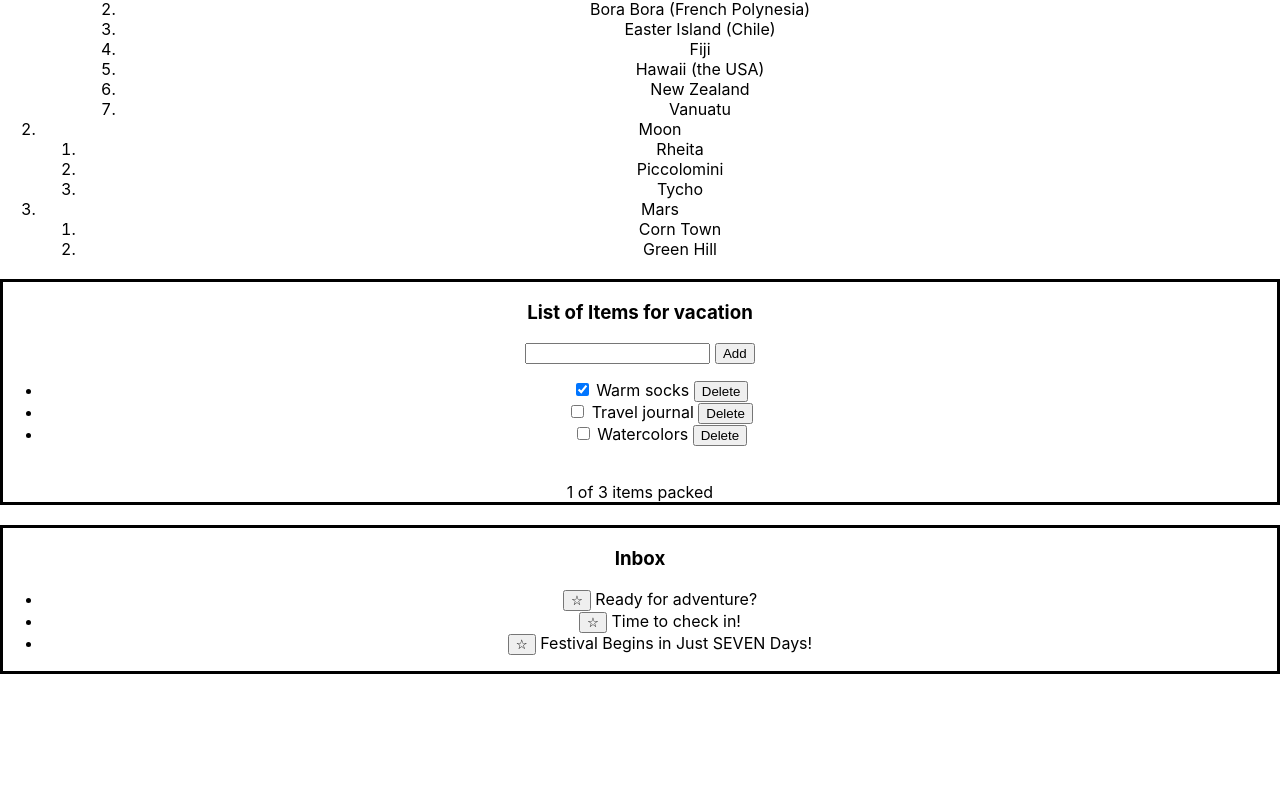
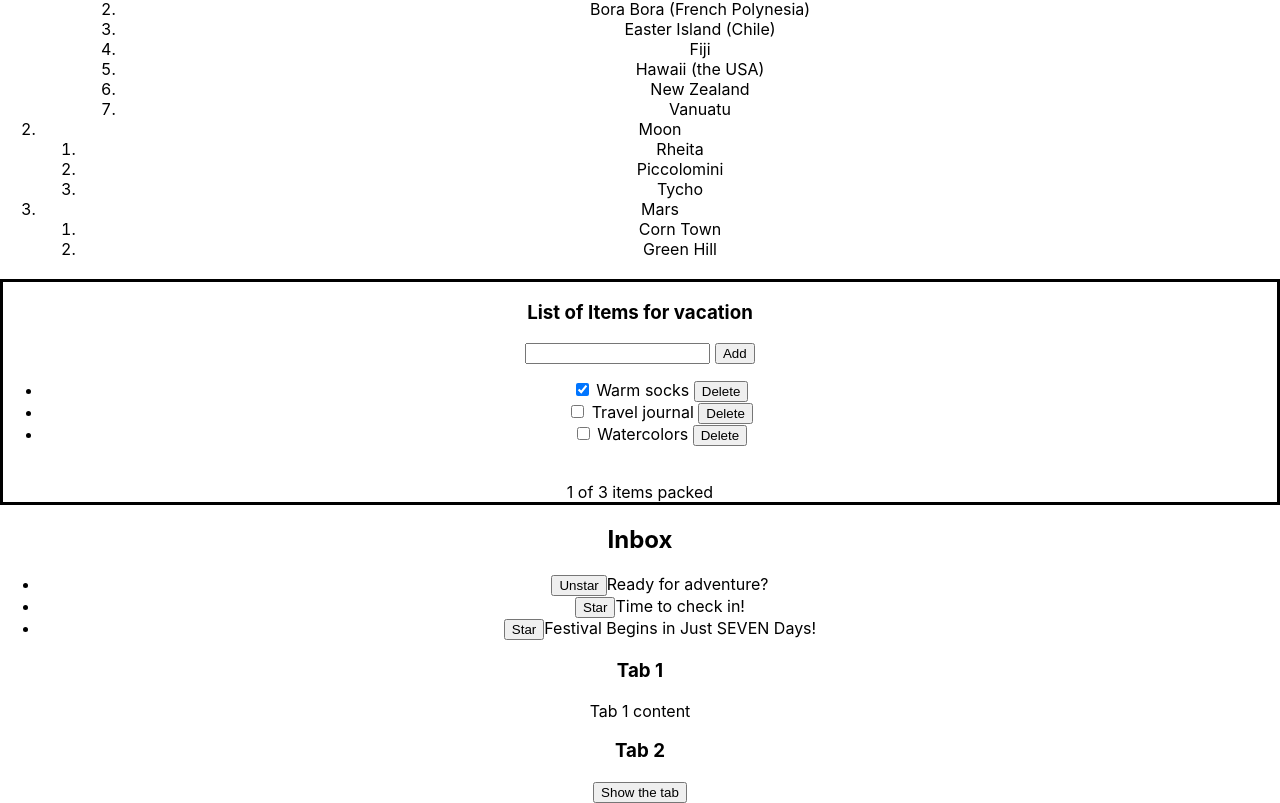
Before and after one commit to vishesh-baghel/Hotel-booking-app, a React (Create React App) app in the folder hotel-booking-app/: page / in a window 1280 px wide. Shown: the part 7119-7922 px from the top of the page. Before the commit the page ends 7793 px from the top, so only its background shows below. Built offline with nearby package versions, Linux system fonts and the light colour scheme.

Commit message:
made some components for practice

```diff
--- a/hotel-booking-app/src/App.js
+++ b/hotel-booking-app/src/App.js
@@ -1145,8 +1145,8 @@ function MailClient() {
   }
 
   return (
-    <div style={{ border: "3px solid black", marginTop: "20px" }}>
-      <h3>Inbox</h3>
+    <>
+      <h2>Inbox</h2>
       <ul>
         {letters.map((letter) => (
           <Letter
@@ -1158,7 +1158,7 @@ function MailClient() {
           />
         ))}
       </ul>
-    </div>
+    </>
   );
 }
 
@@ -1166,18 +1166,61 @@ function Letter({ letter, isHighlighted, onHover, onToggleStar }) {
   return (
     <li
       className={isHighlighted ? "highlighted" : ""}
-      onFocus={onHover(letter.id)}
-      onPointerMove={onHover(letter.id)}
+      onFocus={() => {
+        onHover(letter.id);
+      }}
+      onPointerMove={() => {
+        onHover(letter.id);
+      }}
     >
       <button
         onClick={() => {
           onToggleStar(letter.id);
         }}
       >
-        {letter.isStared ? "⭐" : "☆"}
-      </button>{" "}
+        {letter.isStarred ? "Unstar" : "Star"}
+      </button>
       {letter.subject}
     </li>
+  );
+}
+
+function Accordian() {
+  const [activeIndex, setActiveIndex] = useState(0);
+  return (
+    <>
+      <Panel
+        title="Tab 1"
+        isActive={activeIndex === 0}
+        onShow={() => {
+          setActiveIndex(0);
+        }}
+      >
+        <p>Tab 1 content</p>
+      </Panel>
+      <Panel
+        title="Tab 2"
+        isActive={activeIndex === 1}
+        onShow={() => {
+          setActiveIndex(1);
+        }}
+      >
+        <p>Tab 2 content</p>
+      </Panel>
+    </>
+  );
+}
+
+function Panel({ title, children, isActive, onShow }) {
+  return (
+    <div className="panel">
+      <h3>{title}</h3>
+      {isActive ? (
+        <p>{children}</p>
+      ) : (
+        <button onClick={onShow}>Show the tab</button>
+      )}
+    </div>
   );
 }
 
@@ -1231,6 +1274,7 @@ const App = () => {
       <TravelPlan />
       <TravelPlanItemList />
       <MailClient />
+      <Accordian />
     </div>
   );
 };
```
